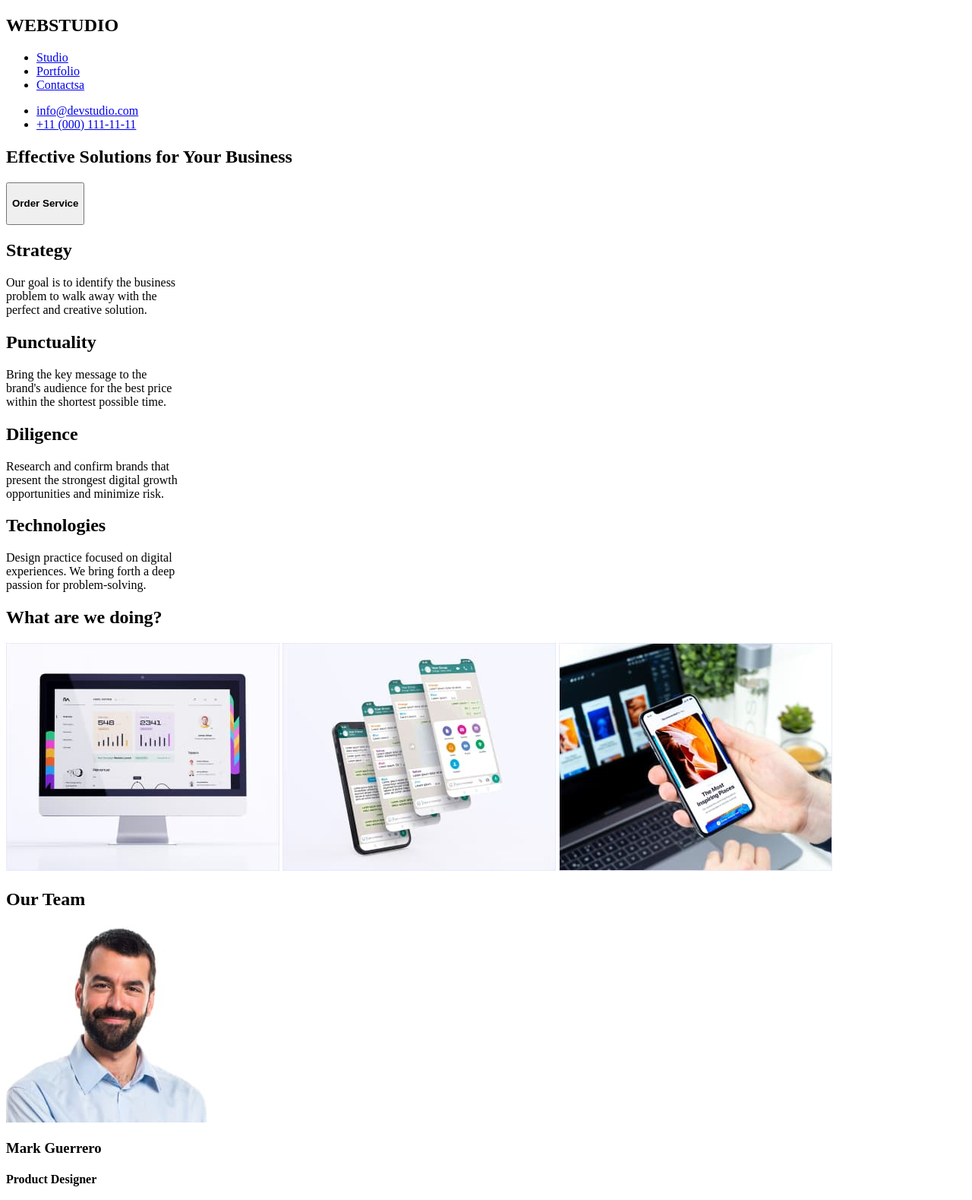
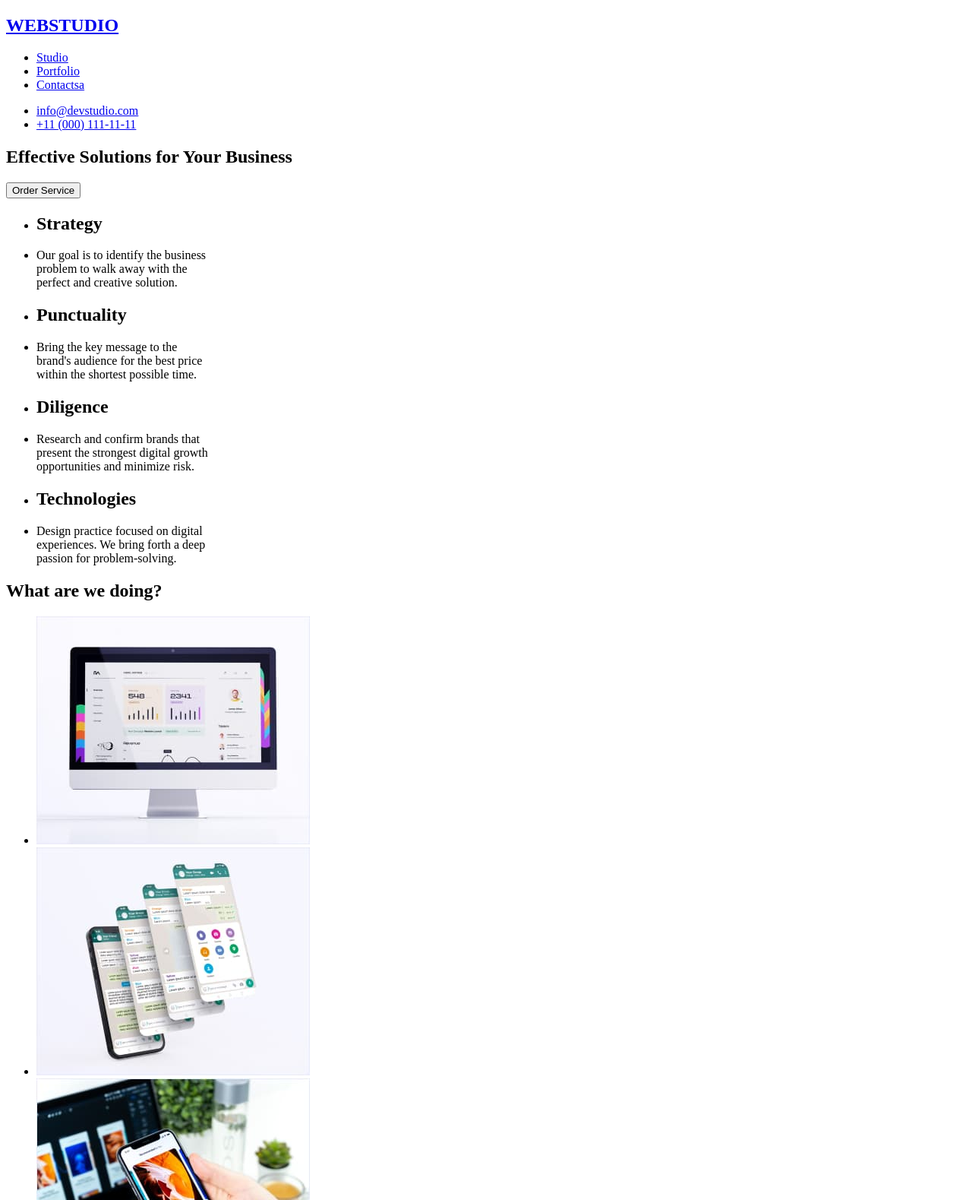
Before and after one commit to sshhsa/goit-markup-hw-01, a plain HTML site: page index.html in a window 1280 px wide. Shown: the top 1579 px of the page at 76% size. Drawn offline with Linux system fonts and the light colour scheme.

Commit message:
Update index.html

```diff
--- a/index.html
+++ b/index.html
@@ -10,14 +10,16 @@
 
     <header>
 
-        <h2>WEBSTUDIO</h2>
+
         <nav>
+            <a href="#"><h2>WEBSTUDIO</h2></a>
         <ul>
             <li><a href="#">Studio</a></li>
             <li><a href="#">Portfolio</a></li>
             <li><a href="#">Contactsа</a></li>
         </ul>
         </nav>
+
         <ul>
             <li><a href="mailto:info@devstudio.com">info@devstudio.com</a></li>
             <li><a href="tel:+110001111111">+11 (000) 111-11-11</a></a></li>
@@ -27,74 +29,84 @@
 
     <main>
 
-        <h2>Effective Solutions for Your Business</h2>
+        <section>
 
-        <button>
-            <h4>Order Service</h4>
-        </button>
+            <h2>Effective Solutions for Your Business</h2>
 
-        <article>
-        <h2>Strategy</h2>
-        <p>Our goal is to identify the business<br/>
-        problem to walk away with the<br/> perfect and creative solution.</p>
-        </article>
+            <button>
+                Order Service
+            </button>
 
-        <article>
-            <h2>Punctuality</h2>
-            <p>Bring the key message to the<br/> brand's audience for the best price<br/> within the shortest possible time.</p>
-        </article>
+        </section>
 
-        <article>
-            <h2>Diligence</h2>
-            <p>Research and confirm brands that<br/> present the strongest digital growth<br/> opportunities and minimize risk.</p>
-        </article>
+        <ul>
+            <li><h2>Strategy</h2></li>
+            <li><p>Our goal is to identify the business<br/>problem to walk away with the<br/> perfect and creative solution.</p></li>
+        </ul>
 
-        <article>
-            <h2>Technologies</h2>
-            <p>Design practice focused on digital<br/> experiences. We bring forth a deep<br/> passion for problem-solving.</p>
-        </article>
+        <ul>
+            <li><h2>Punctuality</h2></li>
+            <li><p>Bring the key message to the<br/> brand's audience for the best price<br/> within the shortest possible time.</p></li>
+        </ul>
+
+        <ul>
+            <li><h2>Diligence</h2></li>
+            <li><p>Research and confirm brands that<br/> present the strongest digital growth<br/> opportunities and minimize risk.</p>
+            </li>
+        </ul>
+
+        <ul>
+            <li><h2>Technologies</h2></li>
+            <li><p>Design practice focused on digital<br/> experiences. We bring forth a deep<br/> passion for problem-solving.</p>
+            </li>
+        </ul>
 
     </main>
 
     <section>
+
         <h2>What are we doing?</h2>
-        <img src="img/photo_1.jpg" alt="photo_1" width="360" height="300">
-        <img src="img/photo_2.jpg" alt="photo_2" width="360" height="300">
-        <img src="img/photo_3.jpg" alt="photo_3" width="360" height="300">
+
+        <ul>
+            <li><img src="img/photo_1.jpg" alt="photo_1" width="360" height="300"></li>
+            <li><img src="img/photo_2.jpg" alt="photo_2" width="360" height="300"></li>
+            <li><img src="img/photo_3.jpg" alt="photo_3" width="360" height="300"></li>
+        </ul>
+
     </section>
 
     <section>
 
         <h2>Our Team</h2>
 
-        <article>
-            <img src="img/photo_4.jpg" alt="photo_4" width="264" height="260">
-            <h3>Mark Guerrero</h3>
-            <h4>Product Designer</h4>
-        </article>
+        <ul>
+            <li><img src="img/photo_4.jpg" alt="photo_4" width="264" height="260"></li>
+            <li><h3>Mark Guerrero</h3></li>
+            <li><h4>Product Designer</h4></li>
+        </ul>
 
-        <article>
-            <img src="img/photo_5.jpg" alt="photo_5" width="264" height="260">
-            <h3>Tom Ford</h3>
-            <h4>Frontend Developer</h4>
-        </article>
+        <ul>
+            <li><img src="img/photo_5.jpg" alt="photo_5" width="264" height="260"></li>
+            <li><h3>Tom Ford</h3></li>
+            <li><h4>Frontend Developer</h4></li>
+        </ul>
 
-        <article>
-            <img src="img/photo_6.jpg" alt="photo_6" width="264" height="260">
-            <h3>Camila Garcia</h3>
-            <h4>Marketing</h4>
-        </article>
+        <ul>
+            <li><img src="img/photo_6.jpg" alt="photo_6" width="264" height="260"></li>
+            <li><h3>Camila Garcia</h3></li>
+            <li><h4>Marketing</h4></li>
+        </ul>
 
-        <article>
-            <img src="img/photo_7.jpg" alt="photo_7" width="264" height="260">
-            <h3>Daniel Wilson</h3>
-            <h4>UI Designer</h4>
-        </article>
+        <ul>
+            <li><img src="img/photo_7.jpg" alt="photo_7" width="264" height="260"></li>
+            <li><h3>Daniel Wilson</h3></li>
+            <li><h4>UI Designer</h4></li>
+        </ul>
 
     </section>
 
     <footer>
-        <h2>WEBSTUDIO</h2>
+        <a href="#"><h2>WEBSTUDIO</h2></a>
         <p>Increase the flow of customers and<br/> sales for your business with digital<br/> marketing & growth solutions.</p>
     </footer>
 
```
